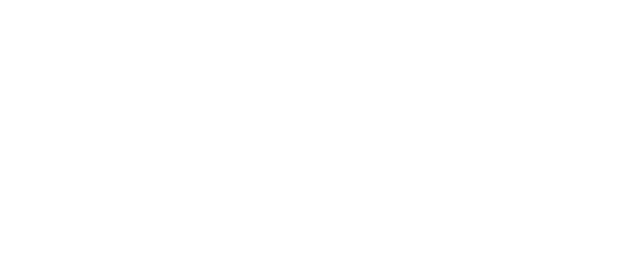
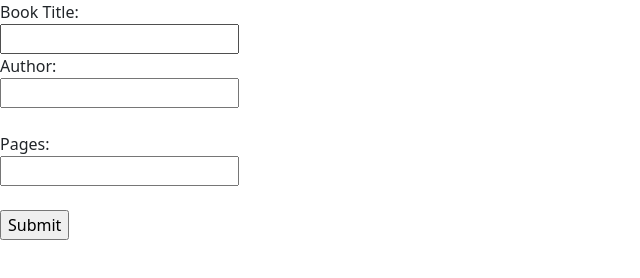
Before and after one commit to jrai0792/Book-library, a plain HTML site: page index.html in a window 1280 px wide. Shown: the whole page, without its empty margins (0-640 px from the left). Drawn offline with nearby package versions, Linux system fonts and the light colour scheme.

Commit message:
add form element, onsubmit listner and make a function

```diff
--- a/assets/script/main.js
+++ b/assets/script/main.js
@@ -0,0 +1,15 @@
+function Book(title, author, pages) {
+  this.title = title;
+  this.author = author;
+  this.pages = pages;
+}
+let library = [];
+function addBook() {
+  let title = document.getElementById('title').value;
+  let author = document.getElementById('author').value;
+  let pages = document.getElementById('pages').value;
+  let book = new Book(title, author, pages);
+  library.push(book);
+  e.preventDefault();
+}
+console.log(library);
--- a/index.html
+++ b/index.html
@@ -5,11 +5,23 @@
   <meta name="viewport" content="width=device-width, initial-scale=1.0">
   <title>Book Library</title>
   <link rel="stylesheet" href="assets/css/style.css">
+  <link href="https://cdn.jsdelivr.net/npm/bootstrap@5.0.0-beta1/dist/css/bootstrap.min.css" rel="stylesheet" integrity="sha384-giJF6kkoqNQ00vy+HMDP7azOuL0xtbfIcaT9wjKHr8RbDVddVHyTfAAsrekwKmP1" crossorigin="anonymous">
 </head>
 <body>
   <header></header>
-  <main></main>
+  <main>
+    <form onsubmit = 'addBook'>
+      <label for="title">Book Title:</label><br>
+      <input type="text" id="title" name="title"><br>
+      <label for="author">Author:</label><br>
+      <input type="text" id="author" name="author"><br><br>
+      <label for="pages">Pages:</label><br>
+      <input type="number" id="pages" name="pages"><br><br>
+      <input type="submit" id = "submit" value="Submit">
+    </form>
+  </main>
   <footer></footer>
   <script src="assets/script/main.js"></script>
+  <script src="https://cdn.jsdelivr.net/npm/bootstrap@5.0.0-beta1/dist/js/bootstrap.bundle.min.js" integrity="sha384-ygbV9kiqUc6oa4msXn9868pTtWMgiQaeYH7/t7LECLbyPA2x65Kgf80OJFdroafW" crossorigin="anonymous"></script>
 </body>
 </html>
```
